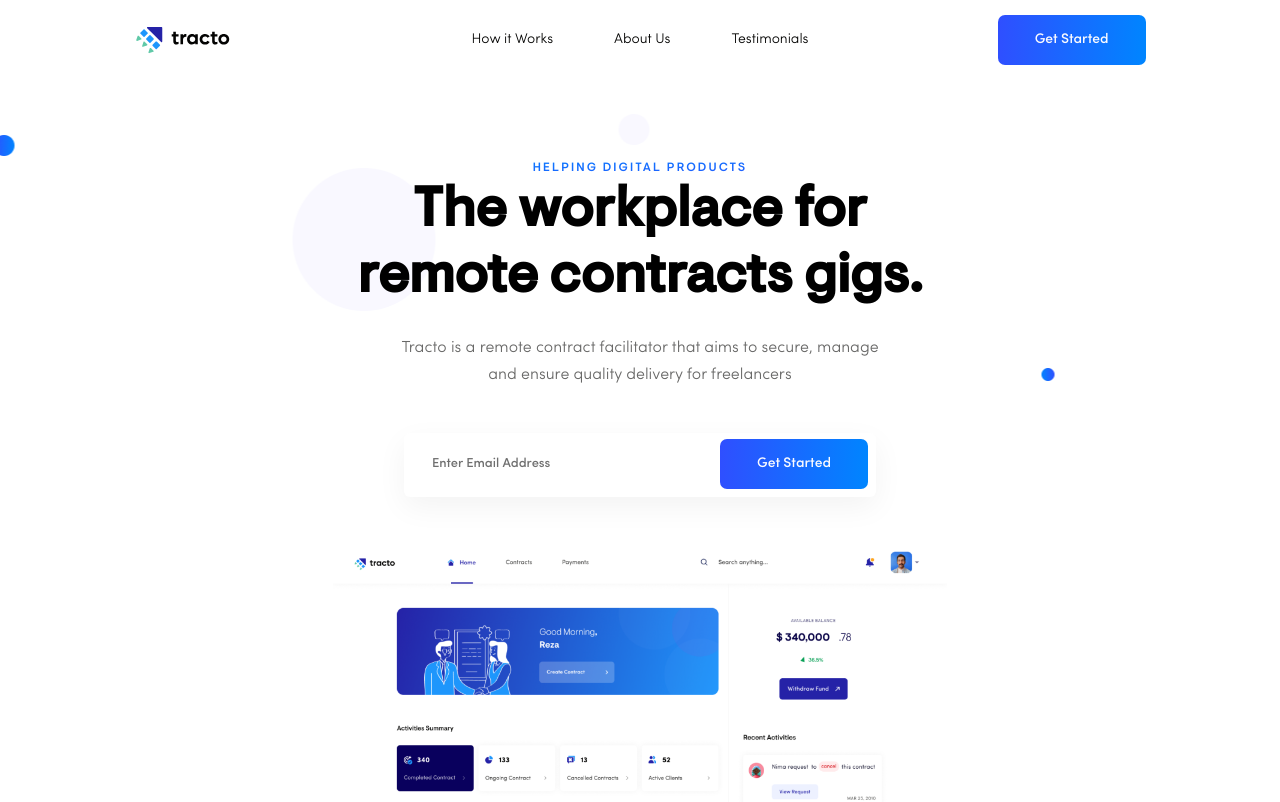
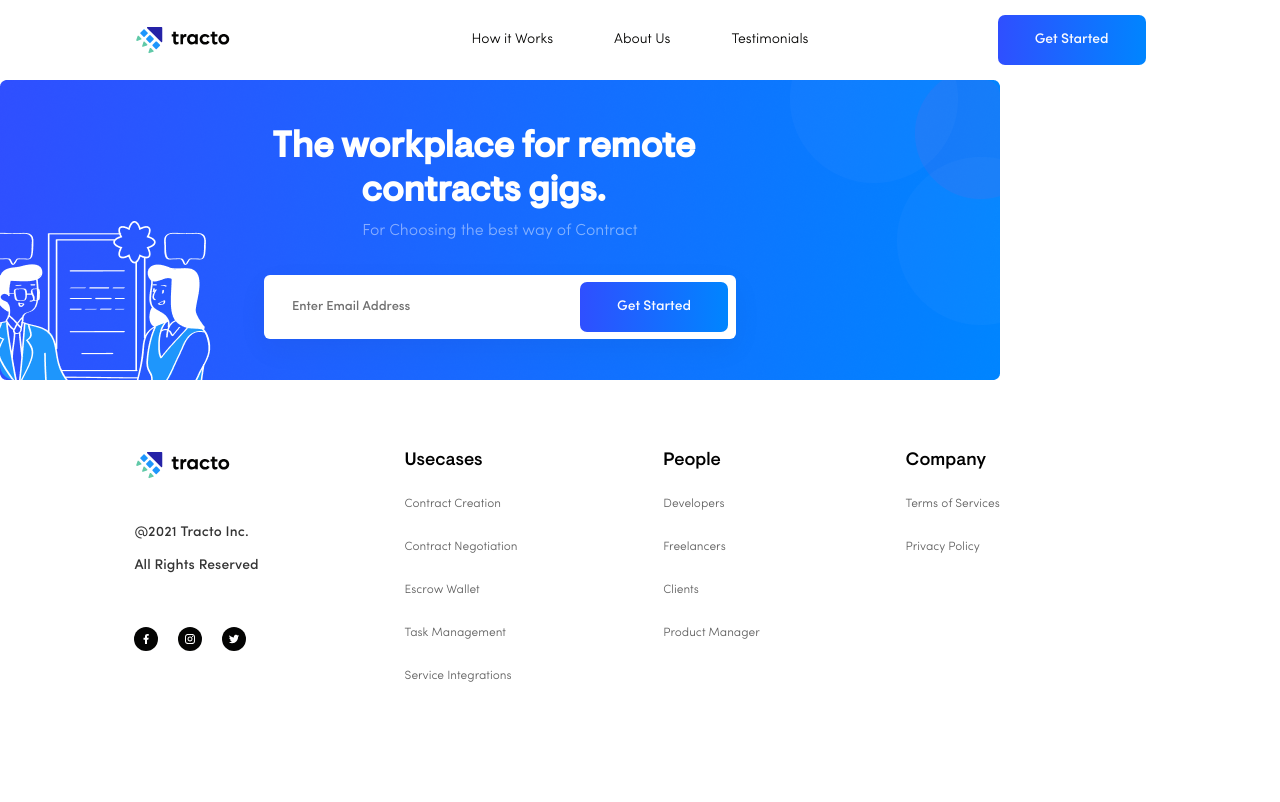
Before and after one commit to nima-z/tracto, a React (Create React App) app: page / in a window 1280 px wide. Shown: the top 802 px of the page. Built offline with nearby package versions, Linux system fonts and the light colour scheme.

Commit message:
promotion

```diff
--- /dev/null
+++ b/src/components/promotion/Promotion.js
@@ -0,0 +1,17 @@
+import styles from "./Promotion.module.css";
+import H2 from "../ui/H2/H2";
+import BodyReg from "../ui/body-reg/BodyReg";
+import Subscription from "../ui/Subscription/Subscription";
+
+export default function Promotion() {
+  return (
+    <div className={styles.container}>
+      <img src="/images/promotion.png" alt="circles" />
+      <div className={styles.content}>
+        <H2>The workplace for remote contracts gigs.</H2>
+        <BodyReg>For Choosing the best way of Contract</BodyReg>
+        <Subscription />
+      </div>
+    </div>
+  );
+}
--- /dev/null
+++ b/src/components/promotion/Promotion.module.css
@@ -0,0 +1,41 @@
+.container {
+    position: relative;
+    width: 1000px;
+    height: 300px;
+    display: flex;
+    justify-content: center;
+    border-radius: 7px;
+
+}
+
+.container img {
+    position: absolute;
+    top: 0;
+    left: 0;
+    z-index: -1;
+}
+
+
+.content {
+    margin-top: 46px;
+}
+
+.content h2 {
+    font-size: 36px;
+    width: 439px;
+    margin-bottom: 8px;
+    color: #ffffff;
+    line-height: 44px;
+    font-style: normal;
+}
+
+.content > * {
+    text-align: center;
+}
+
+.content > p {
+    margin-bottom: 35px;
+    color: rgba(255, 255, 255, 0.79);
+    line-height: 18px;
+
+}
--- a/src/pages/HomePage.js
+++ b/src/pages/HomePage.js
@@ -5,6 +5,7 @@ import Section2 from "../components/sections/section-2/Section2";
 import Section3 from "../components/sections/section-3/Section3";
 import Section5 from "../components/sections/section-5/Section5";
 import Section4 from "../components/sections/section-4/Section4";
+import Promotion from "../components/promotion/Promotion";
 
 export default function HomePage() {
   const location = useLocation();
@@ -16,11 +17,12 @@ export default function HomePage() {
   }, [location]);
   return (
     <Fragment>
-      <Section1 />
+      {/* <Section1 />
       <Section2 />
       <Section3 />
       <Section4 />
-      <Section5 />
+      <Section5 /> */}
+      <Promotion />
     </Fragment>
   );
 }
```
Also changed, not shown: public/images/promotion.png (added).
